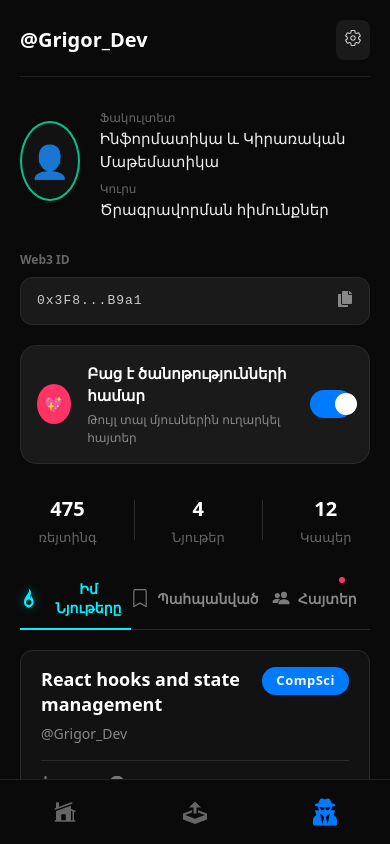
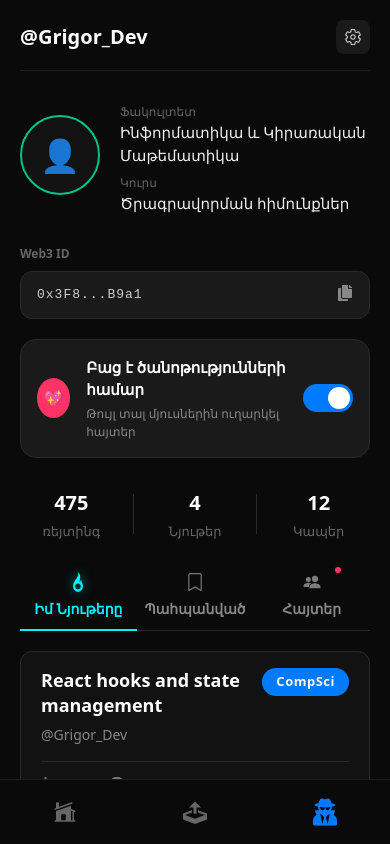
Before and after one commit to Grigor-Hovakimyan761/w3-app, a React (Vite) app: page /profile in a window 390 px wide. Shown: the top 844 px of the page. Built offline with nearby package versions, Linux system fonts and the light colour scheme.

Commit message:
style: enhance layout and responsiveness of Profile page components

```diff
--- a/src/index.css
+++ b/src/index.css
@@ -6,6 +6,7 @@
   box-sizing: border-box;
   margin: 0;
   padding: 0;
+  -webkit-tap-highlight-color: transparent;
 }
 
 body {
--- a/src/pages/Profile.css
+++ b/src/pages/Profile.css
@@ -31,6 +31,9 @@
   padding: 8px;
   border-radius: 8px;
   transition: background 0.2s, transform 0.1s;
+  display: flex;
+  align-items: center;
+  justify-content: center;
 }
 
 .settings-icon-btn:active {
@@ -55,6 +58,7 @@
   justify-content: center;
   font-size: 32px;
   background-color: #121212;
+  flex-shrink: 0;
 }
 
 .user-academic-info {
@@ -162,6 +166,7 @@
   position: relative;
   cursor: pointer;
   transition: background-color 0.3s;
+  flex-shrink: 0;
 }
 
 .toggle-switch.active {
@@ -188,17 +193,23 @@
 }
 
 /* --- 5. Stats Row --- */
+/* --- 5. Stats Row --- */
 .stats-row {
   display: flex;
-  justify-content: space-around;
+  justify-content: space-between; /* Փոխարինել ենք space-around-ը */
   align-items: center;
   margin-bottom: 20px;
+  width: 100%;
+  gap: 20px; /* Ապահովագրական հեռավորություն */
+  padding: 0 10px;
 }
 
 .stat-item {
   display: flex;
   flex-direction: column;
   align-items: center;
+  flex: 1; /* Սա կստիպի բոլոր 3-ին հավասար տարածք վերցնել */
+  text-align: center;
 }
 
 .stat-number {
@@ -210,12 +221,21 @@
 .stat-title {
   color: #666666;
   font-size: 13px;
+  word-break: break-word; /* Եթե բառը շատ երկար է, այն կիջնի նոր տող */
 }
 
 .stat-divider {
   height: 40px;
   width: 1px;
   background-color: #2a2a2a;
+  flex-shrink: 0; /* Որպեսզի գծիկներն էլ չանհետանան/չճզմվեն */
+}
+
+/* ՇԱՏ ՆԵՂ էկրանների համար (օրինակ որոշ Android-ներ) */
+@media (max-width: 380px) {
+  .stat-title {
+    font-size: 11px; /* Տառերը մի փոքր կփոքրանան, որ իրար վրա չելնեն */
+  }
 }
 
 /* --- 6. Tabs Row --- */
@@ -225,28 +245,33 @@
   margin-bottom: 20px;
 }
 
+/* 1. Գլխավոր տաբի կոճակը */
 .tab-btn {
   flex: 1;
   background: none;
   border: none;
   color: #888888;
-  padding: 12px 0;
-  font-size: 14px;
+  padding: 12px 2px; /* Կողքերից դատարկ տարածքը մի փոքր փոքրացրինք */
+  font-size: 13px; /* Նախկին 14-ը դարձրինք 13, որ ավելի լավ տեղավորվի */
   font-weight: 600;
   cursor: pointer;
   position: relative;
-  transition: color 0.2s;
+  transition: color 0.2s, background-color 0.2s;
+
+  /* Տեքստի ու icon-ի դասավորությունը */
+  display: flex;
+  align-items: center;
+  justify-content: center;
+  gap: 6px; /* Մի փոքր փոքրացրինք իրար արանքը (նախկինում 8 էր) */
 }
 
+/* Ակտիվ վիճակները նույնն են մնում */
 .tab-btn:active {
   background-color: #1a1a1a;
 }
-
 .tab-btn.active-tab {
-  color: #007bff;
+  color: #007bff; /* Կամ քո դրած նեոնային գույները */
 }
-
-/* Կապույտ գիծը ակտիվ տաբի տակ */
 .tab-btn.active-tab::after {
   content: '';
   position: absolute;
@@ -257,7 +282,7 @@
   background-color: #007bff;
 }
 
-/* Կարմիր կետիկ Հայտերի վրա */
+/* 2. Կարմիր կետիկի դիրքի ուղղում */
 .notification-dot {
   display: inline-block;
   width: 6px;
@@ -266,9 +291,23 @@
   border-radius: 50%;
   position: absolute;
   top: 10px;
-  right: 25px;
+  right: 10%; /* 25px-ի փոխարեն դնում ենք տոկոս, որպեսզի միշտ ճկուն մնա և տեքստի մեջ չմտնի */
 }
 
+/* 3. ՀԱՏՈՒԿ ԿԱՆՈՆ ՆԵՂ ԷԿՐԱՆՆԵՐԻ ՀԱՄԱՐ (iPhone 14 Pro, Android և այլն) */
+@media (max-width: 400px) {
+  .tab-btn {
+    flex-direction: column; /* Պատկերակը հանում ենք տեքստի վերևը */
+    font-size: 11px; /* Տեքստը զգալիորեն փոքրացնում ենք, որ տեղավորվի */
+    gap: 4px; /* Icon-ի ու տեքստի արանքն էլ ենք փոքրացնում */
+    padding: 8px 0;
+  }
+
+  .notification-dot {
+    top: 6px;
+    right: 25%; /* Քանի որ icon-ը վերևն է, կետիկը մոտեցնում ենք icon-ին */
+  }
+}
 /* --- 7. Posts Feed --- */
 .posts-feed {
   display: flex;
```
